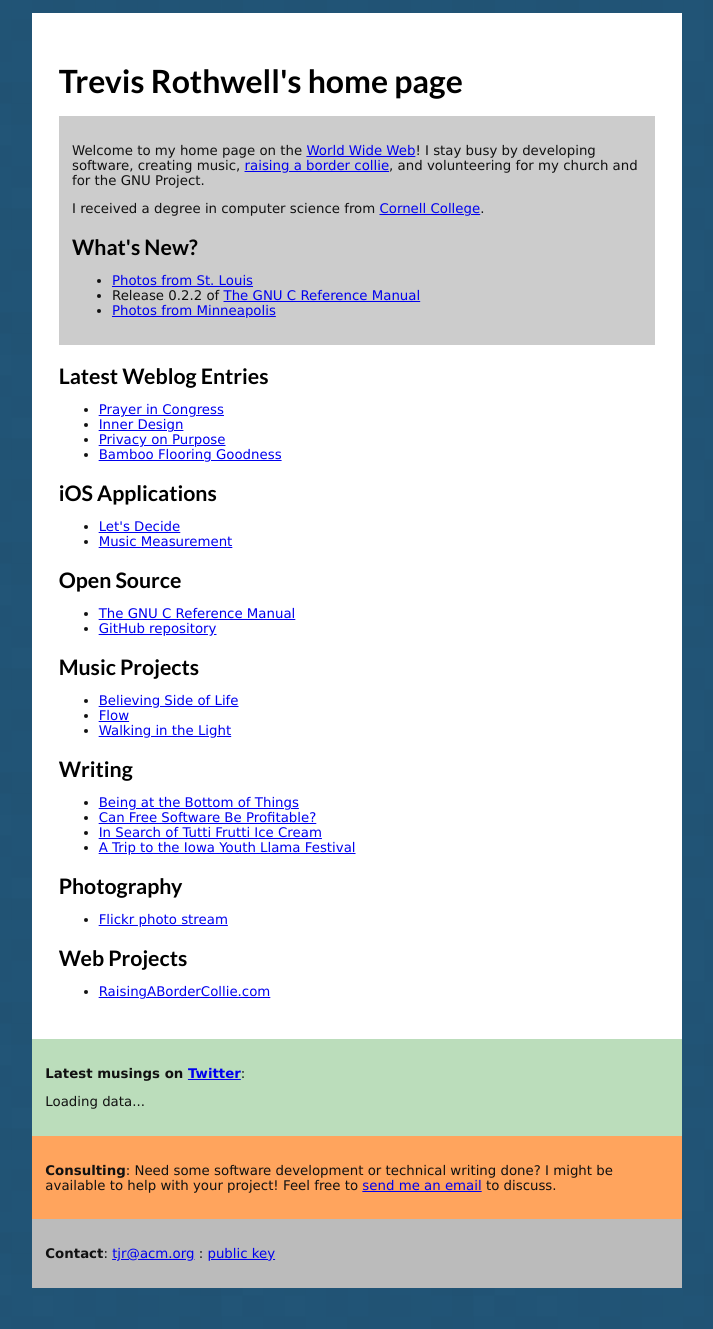
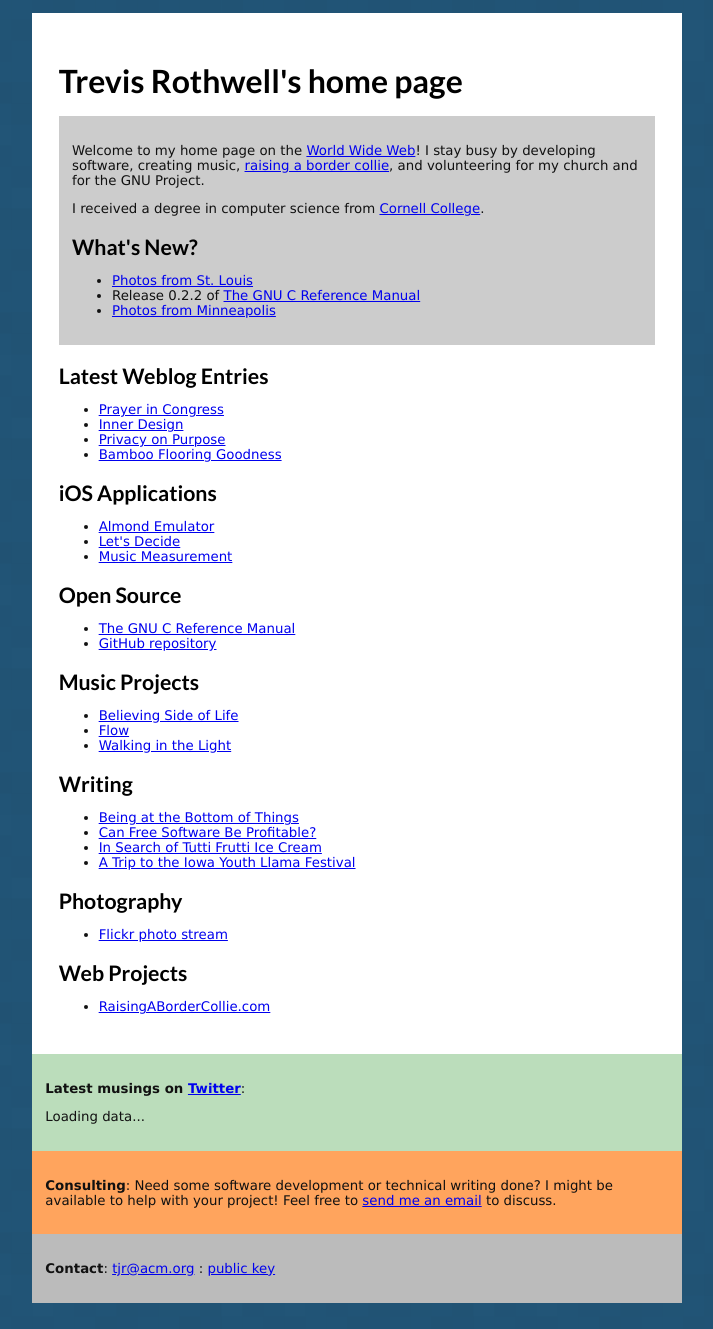
Before and after one commit to tjr/tjr.github.com, a Jekyll site: the page built from index.html, in a window 1280 px wide. Shown: the whole page, without its empty margins (283-996 px from the left). Built offline with Jekyll 4.4.1, drawn with Linux system fonts in a browser that asks for light colours; the list of posts is cut into pages by our own code.

Commit message:
added link to almond emulator

```diff
--- a/index.html
+++ b/index.html
@@ -64,6 +64,7 @@ College</a>.
 
 <h2>iOS Applications</h2>
 <ul>
+<li><a href="/software/almond-emulator">Almond Emulator</a></li>
 <li><a href="/software/lets-decide">Let's Decide</a></li>
 <li><a href="http://itunes.apple.com/us/app/music-measurement/id305144557?mt=8">Music Measurement</a></li>
 </ul>
```
